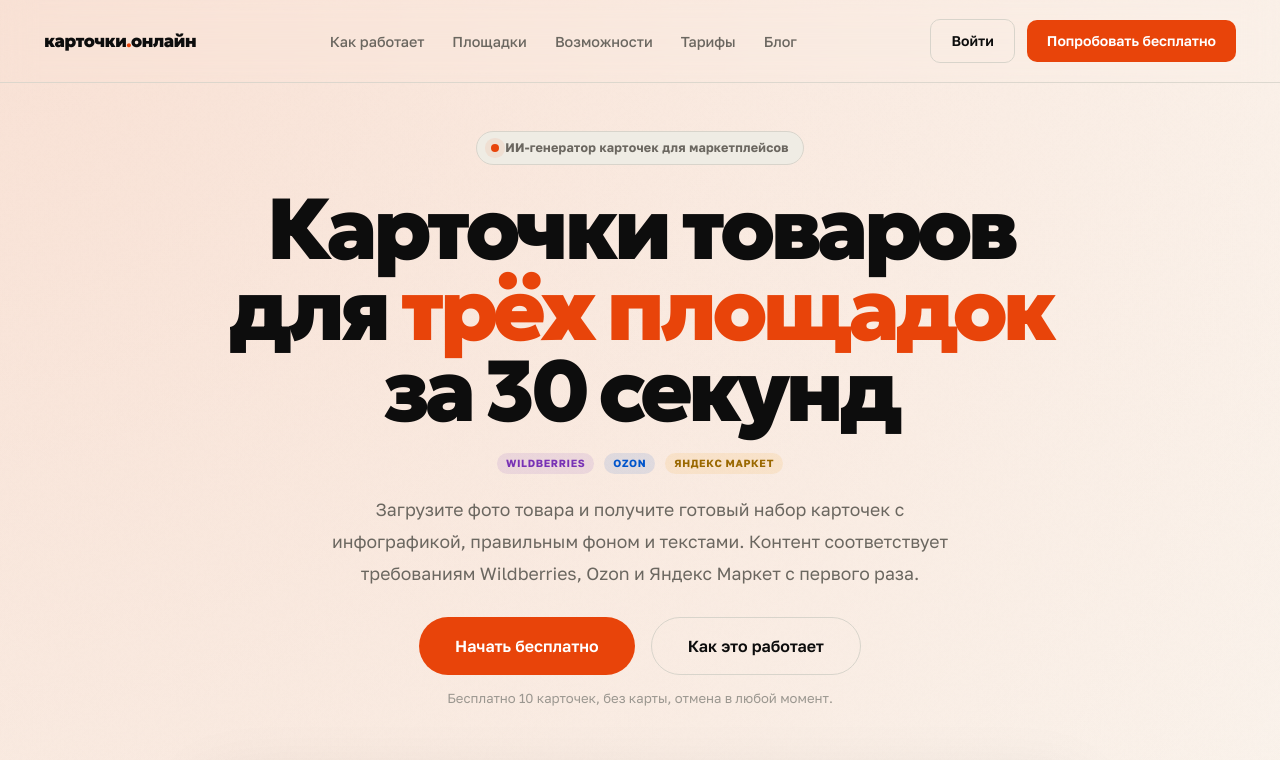
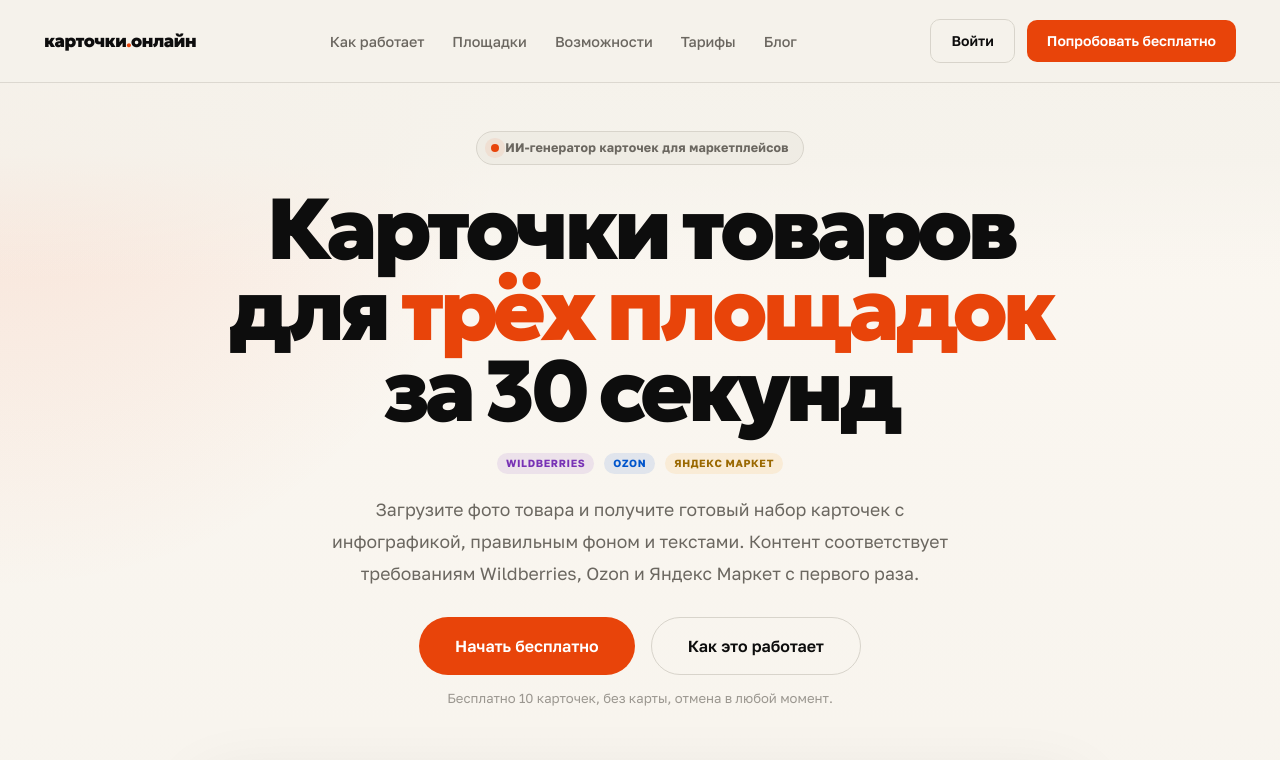
Before and after one commit to art-crazy/kartochki-online-front, a Next.js app: page / in a window 1280 px wide. Shown: the top 760 px of the page. Built offline with nearby package versions, Linux system fonts and the light colour scheme.

Commit message:
Adjust home header and hero background transition

```diff
--- a/src/app/(marketing)/layout.module.scss
+++ b/src/app/(marketing)/layout.module.scss
@@ -1,6 +1,4 @@
 .surface {
   min-height: 100vh;
-  background:
-    radial-gradient(circle at top left, rgba(232, 68, 10, 0.12), transparent 28%),
-    linear-gradient(180deg, #fbf7f1 0%, var(--background) 100%);
+  background: transparent;
 }
--- a/src/app/globals.scss
+++ b/src/app/globals.scss
@@ -80,9 +80,7 @@
 body {
   min-height: 100vh;
   margin: 0;
-  background:
-    radial-gradient(circle at top left, rgba(232, 68, 10, 0.12), transparent 28%),
-    linear-gradient(180deg, #fbf7f1 0%, var(--background) 100%);
+  background: var(--background);
   color: var(--foreground);
   font-family: var(--font-sans), sans-serif;
   line-height: 1.5;
--- a/src/widgets/marketing/home-header/ui/HomeHeader.module.scss
+++ b/src/widgets/marketing/home-header/ui/HomeHeader.module.scss
@@ -3,7 +3,7 @@
   top: 0;
   z-index: 30;
   border-bottom: 1px solid rgba(216, 212, 203, 0.85);
-  background: transparent;
+  background: rgba(245, 242, 235, 0.88);
   backdrop-filter: blur(16px);
 }
 
--- a/src/widgets/marketing/home-hero/ui/HomeHero.module.scss
+++ b/src/widgets/marketing/home-hero/ui/HomeHero.module.scss
@@ -2,6 +2,21 @@
   position: relative;
   z-index: 1;
   padding: 48px 0 0;
+  overflow: hidden;
+}
+
+.heroSection::before {
+  content: "";
+  position: absolute;
+  top: 0;
+  right: 0;
+  left: 0;
+  bottom: 0;
+  z-index: -1;
+  background:
+    linear-gradient(180deg, rgba(245, 242, 235, 0.94) 0%, rgba(245, 242, 235, 0.88) 72px, rgba(245, 242, 235, 0) 196px),
+    radial-gradient(circle at top left, rgba(232, 68, 10, 0.12), transparent 28%),
+    linear-gradient(180deg, #fbf7f1 0%, var(--background) 100%);
 }
 
 .container {
```
